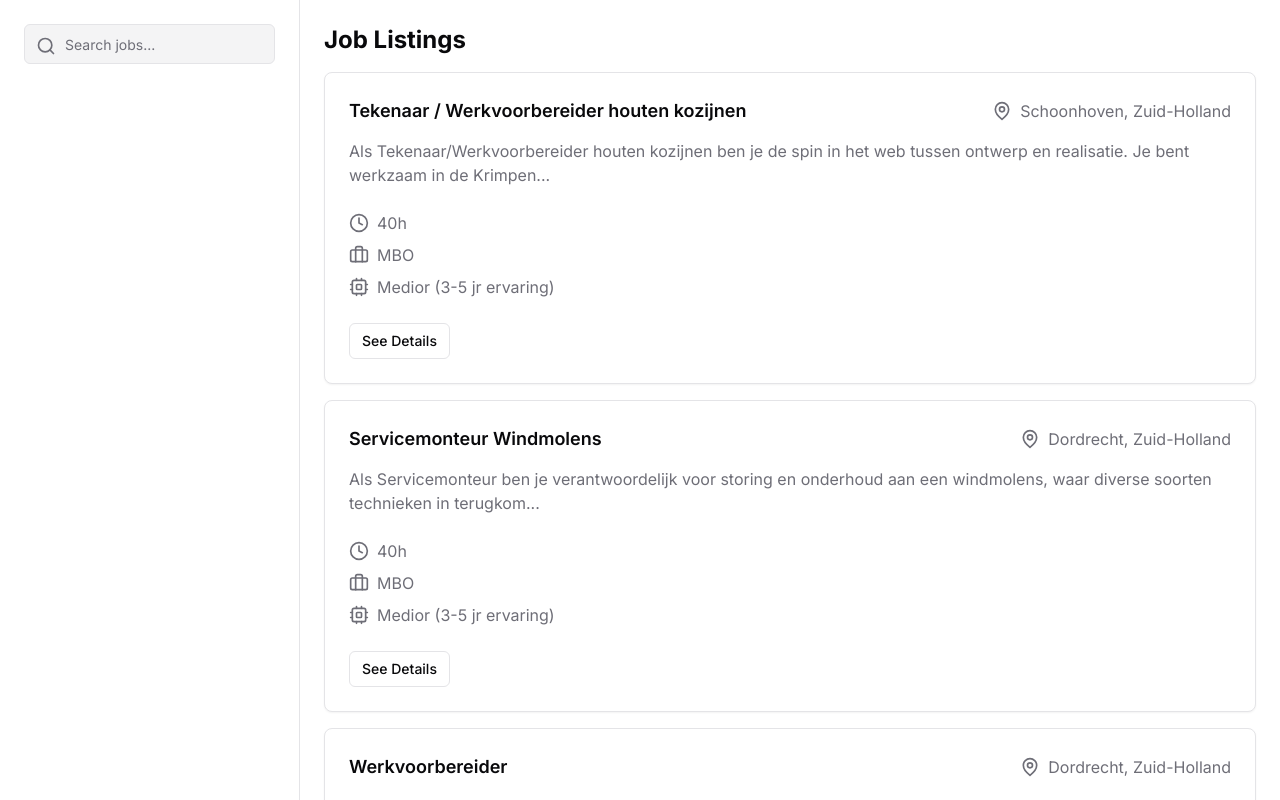
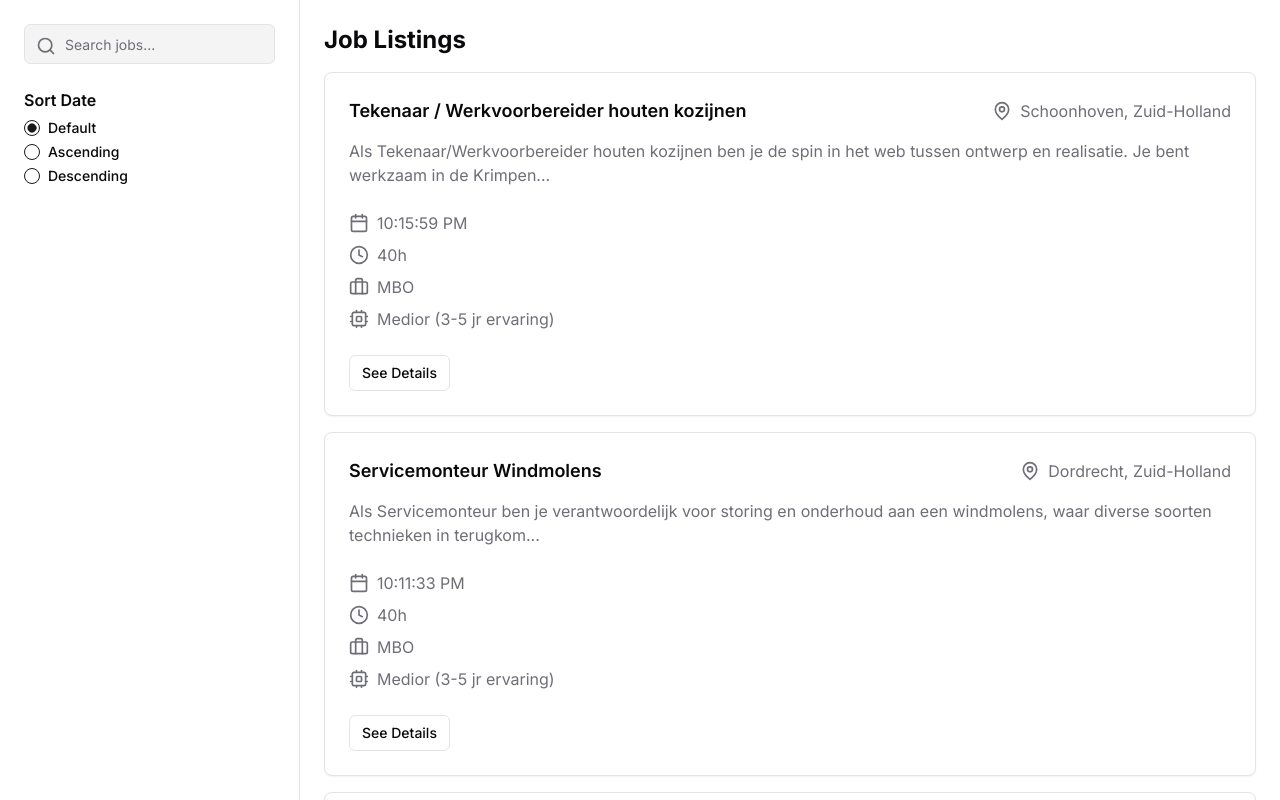
Before and after one commit to Iamsheye/sg-assignment, a Next.js app: page /vacancy in a window 1280 px wide. Shown: the top 800 px of the page. Built offline with nearby package versions, Linux system fonts and the light colour scheme.

Commit message:
added sorting to table

```diff
--- a/package.json
+++ b/package.json
@@ -11,6 +11,7 @@
   "dependencies": {
     "@hookform/resolvers": "^3.9.0",
     "@radix-ui/react-label": "^2.1.0",
+    "@radix-ui/react-radio-group": "^1.2.0",
     "@radix-ui/react-slot": "^1.1.0",
     "class-variance-authority": "^0.7.0",
     "clsx": "^2.1.1",
--- a/src/app/vacancy/page.tsx
+++ b/src/app/vacancy/page.tsx
@@ -1,7 +1,7 @@
 "use client";
 import { MutableRefObject, useEffect, useRef, useState } from "react";
 import Link from "next/link";
-import { Menu } from "lucide-react";
+import { Calendar, Menu } from "lucide-react";
 import {
   SearchIcon,
   BriefcaseIcon,
@@ -20,11 +20,16 @@ import { Input } from "@/components/ui/input";
 import jobsData from "@/jobs.json";
 import { Vacancy } from "@/types/jobs";
 import useOutsideClick from "@/hooks/useOutsideClick";
+import { RadioGroup, RadioGroupItem } from "@/components/ui/radio-group";
+import { Label } from "@/components/ui/label";
+
+type SortOptions = "default" | "asc" | "desc";
 
 const VacancyListerPage = () => {
   const sidebarRef = useRef<HTMLDivElement | null>(null);
 
   const [searchValue, setSearchValue] = useState("");
+
   const [showSidebar, setShowSidebar] = useState(false);
   const [jobs, setJobs] = useState<Vacancy[]>(jobsData);
 
@@ -56,6 +61,39 @@ const VacancyListerPage = () => {
             placeholder="Search jobs..."
             className="w-full rounded-md bg-muted pl-10 pr-4 py-2 text-sm"
           />
+        </div>
+        <div>
+          <h2 className="font-semibold mb-2">Sort Date</h2>
+          <RadioGroup
+            defaultValue="default"
+            onValueChange={(val: SortOptions) => {
+              if (val === "default") {
+                setJobs(jobsData);
+              }
+              if (val === "asc") {
+                setJobs((prev) => [
+                  ...prev.sort((a, b) => a.date.timestamp - b.date.timestamp),
+                ]);
+              }
+              if (val === "desc") {
+                setJobs((prev) => [
+                  ...prev.sort((a, b) => b.date.timestamp - a.date.timestamp),
+                ]);
+              }
+            }}>
+            <div className="flex items-center space-x-2">
+              <RadioGroupItem value="default" id="default" />
+              <Label htmlFor="default">Default</Label>
+            </div>
+            <div className="flex items-center space-x-2">
+              <RadioGroupItem value="asc" id="asc" />
+              <Label htmlFor="asc">Ascending</Label>
+            </div>
+            <div className="flex items-center space-x-2">
+              <RadioGroupItem value="desc" id="desc" />
+              <Label htmlFor="desc">Descending</Label>
+            </div>
+          </RadioGroup>
         </div>
       </div>
       <div className="p-6 pl-6 gap-6">
@@ -91,6 +129,12 @@ const VacancyListerPage = () => {
                 </CardHeader>
                 <CardContent>
                   <div className="grid gap-2">
+                    <div className="flex items-center gap-2">
+                      <Calendar className="w-5 h-5 text-muted-foreground" />
+                      <span className="text-muted-foreground">
+                        {new Date(job.date.timestamp).toLocaleTimeString()}
+                      </span>
+                    </div>
                     <div className="flex items-center gap-2">
                       <ClockIcon className="w-5 h-5 text-muted-foreground" />
                       <span className="text-muted-foreground">
--- /dev/null
+++ b/src/components/ui/radio-group.tsx
@@ -0,0 +1,44 @@
+"use client"
+
+import * as React from "react"
+import * as RadioGroupPrimitive from "@radix-ui/react-radio-group"
+import { Circle } from "lucide-react"
+
+import { cn } from "@/lib/utils"
+
+const RadioGroup = React.forwardRef<
+  React.ElementRef<typeof RadioGroupPrimitive.Root>,
+  React.ComponentPropsWithoutRef<typeof RadioGroupPrimitive.Root>
+>(({ className, ...props }, ref) => {
+  return (
+    <RadioGroupPrimitive.Root
+      className={cn("grid gap-2", className)}
+      {...props}
+      ref={ref}
+    />
+  )
+})
+RadioGroup.displayName = RadioGroupPrimitive.Root.displayName
+
+const RadioGroupItem = React.forwardRef<
+  React.ElementRef<typeof RadioGroupPrimitive.Item>,
+  React.ComponentPropsWithoutRef<typeof RadioGroupPrimitive.Item>
+>(({ className, ...props }, ref) => {
+  return (
+    <RadioGroupPrimitive.Item
+      ref={ref}
+      className={cn(
+        "aspect-square h-4 w-4 rounded-full border border-primary text-primary ring-offset-background focus:outline-none focus-visible:ring-2 focus-visible:ring-ring focus-visible:ring-offset-2 disabled:cursor-not-allowed disabled:opacity-50",
+        className
+      )}
+      {...props}
+    >
+      <RadioGroupPrimitive.Indicator className="flex items-center justify-center">
+        <Circle className="h-2.5 w-2.5 fill-current text-current" />
+      </RadioGroupPrimitive.Indicator>
+    </RadioGroupPrimitive.Item>
+  )
+})
+RadioGroupItem.displayName = RadioGroupPrimitive.Item.displayName
+
+export { RadioGroup, RadioGroupItem }
--- a/src/jobs.json
+++ b/src/jobs.json
@@ -19,7 +19,7 @@
     "intro": "<p>Als Tekenaar/Werkvoorbereider houten kozijnen ben je de spin in het web tussen ontwerp en realisatie. Je bent werkzaam in de Krimpenerwaard in een dagdienst en bent verantwoordelijk voor diverse projecten. Uitstekende arbeidsvoorwaarden conform cao timmerindustrie met naast een goed salaris ook ontwikkel- en doorgroeimogelijkheden.</p>",
     "date": {
       "__typename": "VacancyFirstPublishedAt",
-      "timestamp": [null]
+      "timestamp": 1721759490
     },
     "industry": "Maakindustrie",
     "title": "Tekenaar / Werkvoorbereider houten kozijnen",
@@ -45,7 +45,7 @@
     "intro": "<p>Als Servicemonteur ben je verantwoordelijk voor storing en onderhoud aan een windmolens, waar diverse soorten technieken in terugkomen. In deze functie ben je werkzaam in het serviceteam vanuit de regio Dordrecht. Het betreft een rechtstreeks dienstverband.</p>",
     "date": {
       "__typename": "VacancyFirstPublishedAt",
-      "timestamp": [null]
+      "timestamp": 1721493087
     },
     "industry": "Techniek",
     "title": "Servicemonteur Windmolens",
@@ -71,7 +71,7 @@
     "intro": "<p>Als werkvoorbereider ben je onderdeel van het serviceteam en werkzaam in de omgeving van Dordrecht. Het betreft technische functie met een commerciële ondersteuning. Je krijgt uitstekende arbeidsvoorwaarden en een rechtstreeks dienstverband.</p>",
     "date": {
       "__typename": "VacancyFirstPublishedAt",
-      "timestamp": [null]
+      "timestamp": 1721125887
     },
     "industry": "Techniek",
     "title": "Werkvoorbereider",
@@ -97,7 +97,7 @@
     "intro": "<p>Als Service Coördinator ben je verantwoordelijk voor een breed arsenaal aan taken waarbij je veel afwisseling hebt in je werkzaamheden. In deze functie ben je onderdeel van het service technisch backoffice team en werkzaam in de regio Dordrecht. Het betreft een rechtstreeks dienstverband.</p>",
     "date": {
       "__typename": "VacancyFirstPublishedAt",
-      "timestamp": [null]
+      "timestamp": 1708083087
     },
     "industry": "Techniek",
     "title": "Service Coördinator Windmolens",
@@ -123,7 +123,7 @@
     "intro": "<p>Als Teamleider productie word je verantwoordelijk voor de aansturing van circa 25 fte in een (verlengde) dagdienst. Je treedt direct in dienst bij onze opdrachtgever, mag rekenen op een salaris dat bespreekbaar is tot €4024,-, een vaste eindejaarsuitkering én naast 25 vakantiedagen nog 13 ADV dagen.</p>",
     "date": {
       "__typename": "VacancyFirstPublishedAt",
-      "timestamp": [null]
+      "timestamp": 1707737487
     },
     "industry": "Food",
     "title": "Teamleider Productie",
@@ -149,7 +149,7 @@
     "intro": "<p>Als productiemedewerker bij onze opdrachtgever in regio Leiden, kom je te werken in een gloednieuwe fabriek met de meest moderne productielijnen. Bij deze producent van eiwit producten werk je in een 2-ploegendienst en ben je in de weekenden vrij!</p>",
     "date": {
       "__typename": "VacancyFirstPublishedAt",
-      "timestamp": [null]
+      "timestamp": 1715509887
     },
     "industry": "Food",
     "title": "Productiemedewerker",
@@ -175,7 +175,7 @@
     "intro": "<p>Als meubelbezorger lever jij namens een design woonwinkel uit Ridderkerk diverse spullen aan hun klanten. Je stelt hier de wensen van de klanten centraal en ga jij fysieke uitdagingen niet uit de weg. Binnen deze functie deel je zelf flexibel je werkdagen in en kom je te werken in een hecht team.</p>",
     "date": {
       "__typename": "VacancyFirstPublishedAt",
-      "timestamp": [null]
+      "timestamp": 1715596287
     },
     "industry": "Retail",
     "title": "Meubelbezorger",
@@ -201,7 +201,7 @@
     "intro": "<p>Bij onze opdrachtgever in de regio Utrecht start je de functie van HR Medewerker en ga je aan de slag voor 32-40 uur per week. Je bent onderdeel van een klein HR team en voert dagelijks administratieve werkzaamheden uit. Daarnaast zoeken we iemand die wil meedenken over een efficiëntere inrichting van de HR processen binnen het bedrijf.</p>",
     "date": {
       "__typename": "VacancyFirstPublishedAt",
-      "timestamp": [null]
+      "timestamp": 1715423487
     },
     "industry": "Food",
     "title": "HR Medewerker",
@@ -227,7 +227,7 @@
     "intro": "<p>Bij onze opdrachtgever in regio Ridderkerk, zijn wij op zoek naar een productiemedewerker met ervaring in de voedingsmiddelenindustrie. Je werkt hierbij aan een geautomatiseerde verpakkingslijn in een gekoelde omgeving tussen de 2 en 7 graden. Het betreft hier een uitdagende en zelfstandige functie in een 2-ploegendienst met een aantrekkelijke toeslag. Bij goed functioneren in het mogelijk om door te groeien tot zelfstandig operator.</p>",
     "date": {
       "__typename": "VacancyFirstPublishedAt",
-      "timestamp": [null]
+      "timestamp": 1715423487
     },
     "industry": "Food",
     "title": "Productiemedewerker vleeswaren",
@@ -253,7 +253,7 @@
     "intro": "<p>Vanwege personeelsuitbreiding bij onze opdrachtgever in de regio Leerdam, zijn wij op zoek naar een Teamleider voor een functie in een 2 of 3 ploegendienst. Heb jij ervaring in leidinggeven in bijvoorbeeld de horeca, supermarkt, grafische branche of binnen een productiebedrijf, en denk je goed de controle te kunnen houden over een productieteam? Dan is deze functie wellicht iets voor jou! Je wordt opgeleid door een interne trainer en leidinggevende die je klaarstomen om je eigen ploeg aan te sturen.</p>",
     "date": {
       "__typename": "VacancyFirstPublishedAt",
-      "timestamp": [null]
+      "timestamp": 1712831787
     },
     "industry": "Food",
     "title": "Teamleider",
--- a/src/types/jobs.ts
+++ b/src/types/jobs.ts
@@ -16,7 +16,7 @@ type VacancySpec = {
 
 type VacancyDate = {
   __typename: string;
-  timestamp: (string | null)[];
+  timestamp: number;
 };
 
 export type Vacancy = {
```
Also changed, not shown: 1 other file (tests, documents, lock files or other folders).
